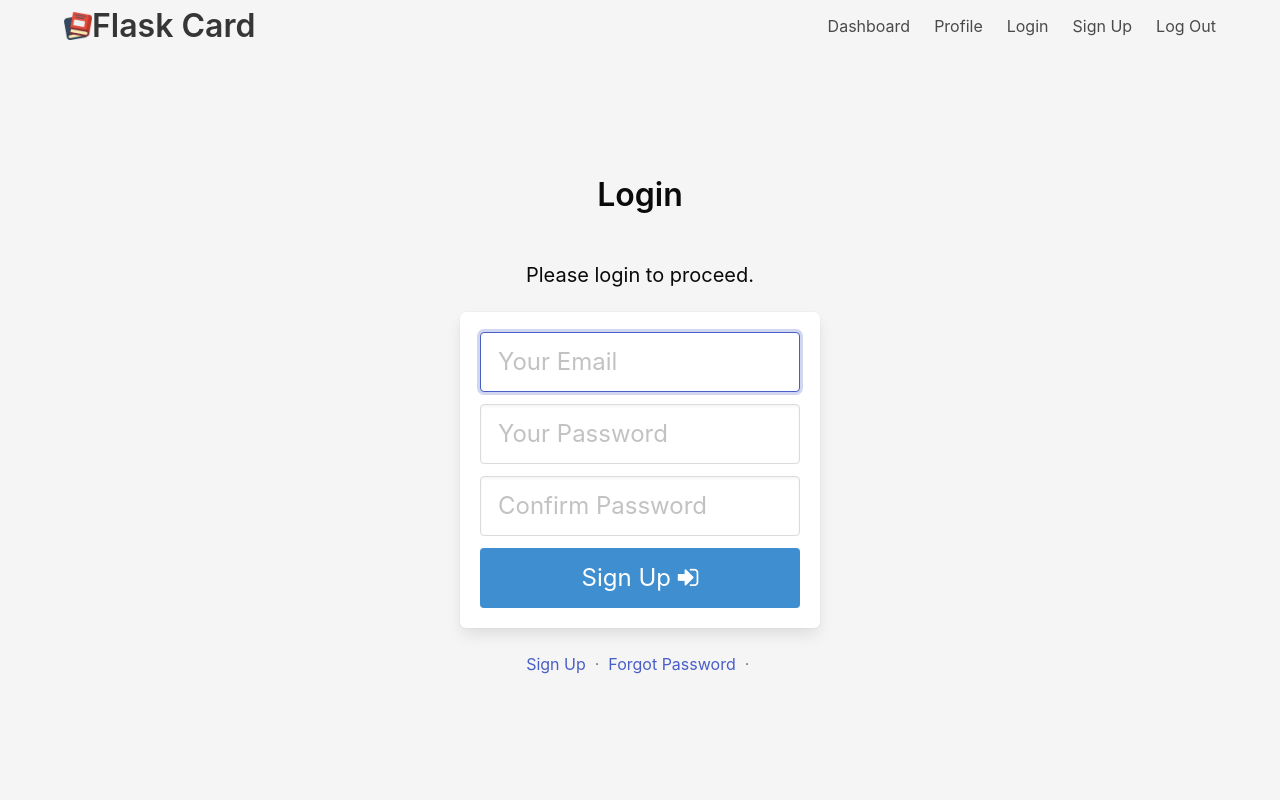
After one commit to gianghta/Flask-Card, a Python web app: template flask_card/templates/signup.html in a window 1280 px wide. The commit adds this page. Run offline with Jinja, Linux system fonts and the light colour scheme; the template is opened without the code that fills it, so the values that code supplies are empty; some libraries are stand-ins or nearby versions.

Commit message:
add new auth templates

```diff
--- a/config.py
+++ b/config.py
@@ -10,4 +10,4 @@ class Configs:
 
     # Database Config
     SQLALCHEMY_DATABASE_URI = environ.get('SQLALCHEMY_DATABASE_URI')
-    # SQLALCHEMY_TRACK_MODIFICATIONS = environ.get('SQLALCHEMY_TRACK_MODIFICATIONS')
+    SQLALCHEMY_TRACK_MODIFICATIONS = environ.get('SQLALCHEMY_TRACK_MODIFICATIONS')
--- a/flask_card/__init__.py
+++ b/flask_card/__init__.py
@@ -15,7 +15,7 @@ def create_app():
     # App configs
     app.config.from_object('config.Configs')
 
-    db.init_app(app)
+    # db.init_app(app)
 
     # Plugins
     Migrate(db, app)
@@ -29,6 +29,6 @@ def create_app():
         app.register_blueprint(main.main)
 
         # Create Database Models
-        db.create_all()
+        # db.create_all()
 
         return app
--- a/flask_card/auth.py
+++ b/flask_card/auth.py
@@ -1,11 +1,11 @@
-from flask import Blueprint
+from flask import Blueprint, render_template
 from . import db
 
 auth = Blueprint('auth', __name__)
 
 @auth.route('/login')
 def login():
-    return 'Login'
+    return render_template("login.html")
 
 @auth.route('/logout')
 def logout():
@@ -13,4 +13,4 @@ def logout():
 
 @auth.route('/signup')
 def signup():
-    return 'Sign Up'
+    return render_template("signup.html")
--- a/flask_card/main.py
+++ b/flask_card/main.py
@@ -1,12 +1,12 @@
-from flask import Blueprint
+from flask import Blueprint, render_template
 from . import db
 
 main = Blueprint('main', __name__)
 
 @main.route('/')
 def index():
-    return 'Main Page'
+    return render_template("landing.html")
 
 @main.route('/profile')
 def profile():
-    return 'Default Profile'
+    return render_template("profile.html")
--- a/flask_card/templates/base.html
+++ b/flask_card/templates/base.html
@@ -3,39 +3,49 @@
 <head>
     <meta charset="UTF-8">
     <meta name="viewport" content="width=device-width, initial-scale=1.0">
+    <link rel="stylesheet" href="https://maxcdn.bootstrapcdn.com/font-awesome/4.7.0/css/font-awesome.min.css">
+    <link href="https://fonts.googleapis.com/css?family=Open+Sans:300,400,700" rel="stylesheet">
+    <link rel="stylesheet" href="https://cdn.jsdelivr.net/npm/bulma@0.8.1/css/bulma.min.css">
+    {% block style %}
+    {% endblock %}
     <title>Flask Card</title>
-    <!-- Bootstrap stylesheet -->
-    <link rel="stylesheet" href="https://maxcdn.bootstrapcdn.com/bootstrap/4.0.0/css/bootstrap.min.css" integrity="sha384-Gn5384xqQ1aoWXA+058RXPxPg6fy4IWvTNh0E263XmFcJlSAwiGgFAW/dAiS6JXm" crossorigin="anonymous">
 </head>
 <body>
-    <nav class="navbar navbar-expand-md navbar-dark bg-dark">
-        <a href="#" class="navbar-brand">
-            <!-- <img src="#" height="28" alt="Icon"> -->
-            Flask Card
+    <section class="hero has-background-light is-fullheight">
+        <div class="hero-head">
+            <!-- START NAV -->
+            <nav class="navbar">
+                <div class="container">
+                    <div class="navbar-brand">
+                        <a class="navbar-item" href="../">
+                            <img src="../static/img/book.png" alt="Logo">
+                            <h1 class="title">Flask Card</h1>
                         </a>
-        <button type="button" class="navbar-toggler" data-toggle="collapse" data-target="#navbarCollapse">
-            <span class="navbar-toggler-icon"></span>
-        </button>
-
-        <div class="collapse navbar-collapse" id="navbarCollapse">
-            <div class="navbar-nav">
-                <a href="#" class="nav-item nav-link active">Home</a>
-                <a href="#" class="nav-item nav-link">Profile</a>
+                        <span class="navbar-burger burger" data-target="navbarMenu">
+                            <span aria-hidden="true"></span>
+                            <span aria-hidden="true"></span>
+                            <span aria-hidden="true"></span>
+                        </span>
                     </div>
-            <div class="navbar-nav ml-auto">
-                <a href="#" class="nav-item nav-link">Login</a>
+                    <div id="navbarMenu" class="navbar-menu">
+                        <div class="navbar-end">
+                            <a href="{{url_for('main.index')}}" class="navbar-item">Dashboard</a>
+                            <a href="{{url_for('main.profile')}}" class="navbar-item">Profile</a>
+                            <a href="{{url_for('auth.login')}}" class="navbar-item">Login</a>
+                            <a href="{{url_for('auth.signup')}}" class="navbar-item">Sign Up</a>
+                            <a class="navbar-item">Log Out</a>
+                        </div>
                     </div>
                 </div>
             </nav>
+            <!-- END NAV -->
+        </div>
 
-    <div class="container">
+		<div class="hero-body">
             {% block content %}
             {% endblock %}
         </div>
+    </section>
 
-    <!-- Bootstrap JS-->
-    <script src="https://code.jquery.com/jquery-3.2.1.slim.min.js" integrity="sha384-KJ3o2DKtIkvYIK3UENzmM7KCkRr/rE9/Qpg6aAZGJwFDMVNA/GpGFF93hXpG5KkN" crossorigin="anonymous"></script>
-    <script src="https://cdnjs.cloudflare.com/ajax/libs/popper.js/1.12.9/umd/popper.min.js" integrity="sha384-ApNbgh9B+Y1QKtv3Rn7W3mgPxhU9K/ScQsAP7hUibX39j7fakFPskvXusvfa0b4Q" crossorigin="anonymous"></script>
-    <script src="https://maxcdn.bootstrapcdn.com/bootstrap/4.0.0/js/bootstrap.min.js" integrity="sha384-JZR6Spejh4U02d8jOt6vLEHfe/JQGiRRSQQxSfFWpi1MquVdAyjUar5+76PVCmYl" crossorigin="anonymous"></script>
 </body>
 </html>
--- /dev/null
+++ b/flask_card/templates/signup.html
@@ -0,0 +1,43 @@
+{% extends "base.html" %}
+
+{% block content %}
+<div class="container has-text-centered">
+    <div class="column is-4 is-offset-4">
+        <h3 class="title has-text-black">Login</h3>
+        <hr class="login-hr">
+        <p class="subtitle has-text-black">Please login to proceed.</p>
+        <div class="box">
+            <form>
+                <div class="field">
+                    <div class="control">
+                        <input class="input is-large" type="email" placeholder="Your Email" autofocus="">
+                    </div>
+                </div>
+
+                <div class="field">
+                    <div class="control">
+                        <input class="input is-large" type="password" placeholder="Your Password">
+                    </div>
+                </div>
+
+                <div class="field">
+                    <div class="control">
+                        <input class="input is-large" type="password" placeholder="Confirm Password">
+                    </div>
+                </div>
+                <!-- <div class="field">
+                    <label class="checkbox">
+                    <input type="checkbox">
+                    Remember me
+                    </label>
+                </div> -->
+                <button class="button is-block is-info is-large is-fullwidth">Sign Up <i class="fa fa-sign-in" aria-hidden="true"></i></button>
+            </form>
+        </div>
+        <p class="has-text-grey">
+            <a href="../">Sign Up</a> &nbsp;·&nbsp;
+            <a href="../">Forgot Password</a> &nbsp;·&nbsp;
+        </p>
+    </div>
+</div>
+{% endblock %}
```
Also changed, not shown: flask_card/templates/index.html (deleted, +0 -7 lines), flask_card/templates/landing.html (added, +14 -0 lines), flask_card/templates/login.html (added, +37 -0 lines), flask_card/templates/profile.html (added, +11 -0 lines), flask_card/static/img/book.png (added). Lines whose indentation alone changed are shown as unchanged.
